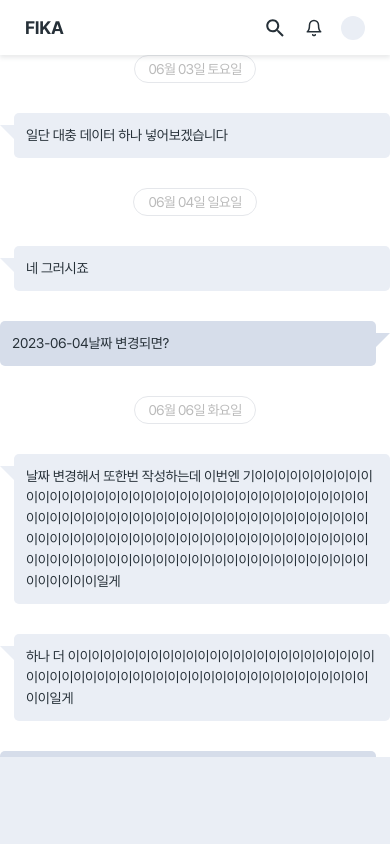
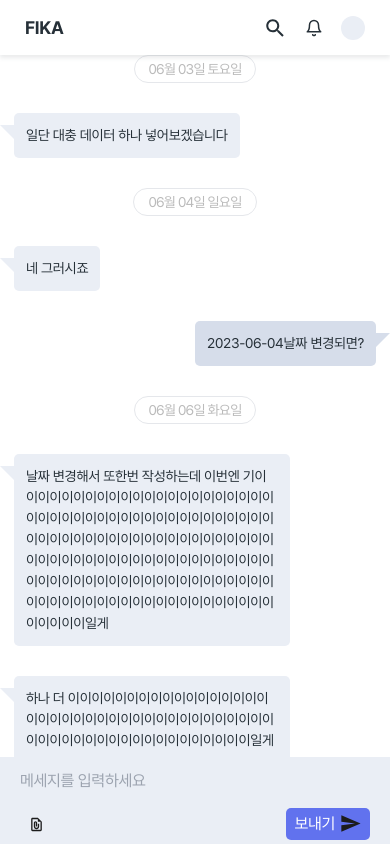
Before and after one commit to FIKA-viewvenger-s/FrontEnd, a Next.js app in the folder fika-front/: page /hometown-pub/chatroom in a window 390 px wide. Built offline with nearby package versions, Linux system fonts and the light colour scheme.

Commit message:
feat : 채팅 페이지 반응형 적용

```diff
--- a/fika-front/src/components/hometown-pub-item/ChattingRoom.tsx
+++ b/fika-front/src/components/hometown-pub-item/ChattingRoom.tsx
@@ -55,7 +55,7 @@ const MESSAGES_DUMMY_DATA = [
 const ChattingRoom = () => {
   return (
     <>
-      <div className="h-full overflow-auto scrollbar-hide max-w-[554px]">
+      <div className="h-full overflow-auto scrollbar-hide max-w-[554px] mobile:max-w-none mobile:px-[14px]">
         <div className="flex flex-col justify-center items-center box-border gap-[30px] ">
           {MESSAGES_DUMMY_DATA?.map((item) =>
             item.sender === item.user ? (
@@ -84,7 +84,7 @@ const ChattingRoom = () => {
           )}
         </div>
       </div>
-      <div className="flex flex-col justify-center items-center bg-white mt-10 fixed bottom-0 w-[47.5rem]">
+      <div className="flex flex-col justify-center items-center bg-white mt-10 fixed bottom-0 w-[47.5rem] mobile:w-full">
         <input
           className="h-[47px] w-full bg-gray-20 p-5"
           placeholder="메세지를 입력하세요"
--- a/fika-front/src/components/hometown-pub-item/ReceiveMsg.tsx
+++ b/fika-front/src/components/hometown-pub-item/ReceiveMsg.tsx
@@ -7,7 +7,7 @@ interface ReceiveMsgProps {
 const ReceiveMsg: FC<ReceiveMsgProps> = ({ messages }) => {
   return (
     <div
-      className="w-[calc(100%-14px)] ml-auto bg-gray-20 p-[12px] relative rounded-[5px] text-[14px]
+      className=" w-fit max-w-[calc(100%-14px)] mobile:max-w-[calc(80%-14px)] mr-auto ml-[14px] mobile:ml-0 mobile:mr-auto bg-gray-20 p-[12px] relative rounded-[5px] text-[14px]
                   before:content-[''] before:w-[0px] before:h-[0px] before:absolute before:border-l-[10px] before:border-r-[10px]
                   before:border-t-[10px] before:border-b-[10px] before:left-[-14px] before:top-[12px]
                   before:border-l-transparent before:border-b-transparent before:border-r-gray-20 before:border-t-gray-20"
--- a/fika-front/src/components/hometown-pub-item/SendMsg.tsx
+++ b/fika-front/src/components/hometown-pub-item/SendMsg.tsx
@@ -8,7 +8,7 @@ interface SendMsgProps {
 const SendMsg: FC<SendMsgProps> = ({ date, messages }) => {
   return (
     <div
-      className="w-[calc(100%-14px)] mr-auto bg-gray-110 p-[12px] relative rounded-[5px] text-[14px]
+      className=" w-fit max-w-[calc(100%-14px)] mobile:max-w-[calc(80%-14px)] ml-auto mr-[14px] mobile:mr-0 mobile:ml-auto bg-gray-110 p-[12px] relative rounded-[5px] text-[14px]
                   before:content-[''] before:w-[0px] before:h-[0px] before:absolute before:border-l-[10px] before:border-r-[10px]
                   before:border-t-[10px] before:border-b-[10px] before:right-[-14px] before:top-[12px]
                   before:border-r-transparent before:border-b-transparent before:border-l-gray-110 before:border-t-gray-110"
```
